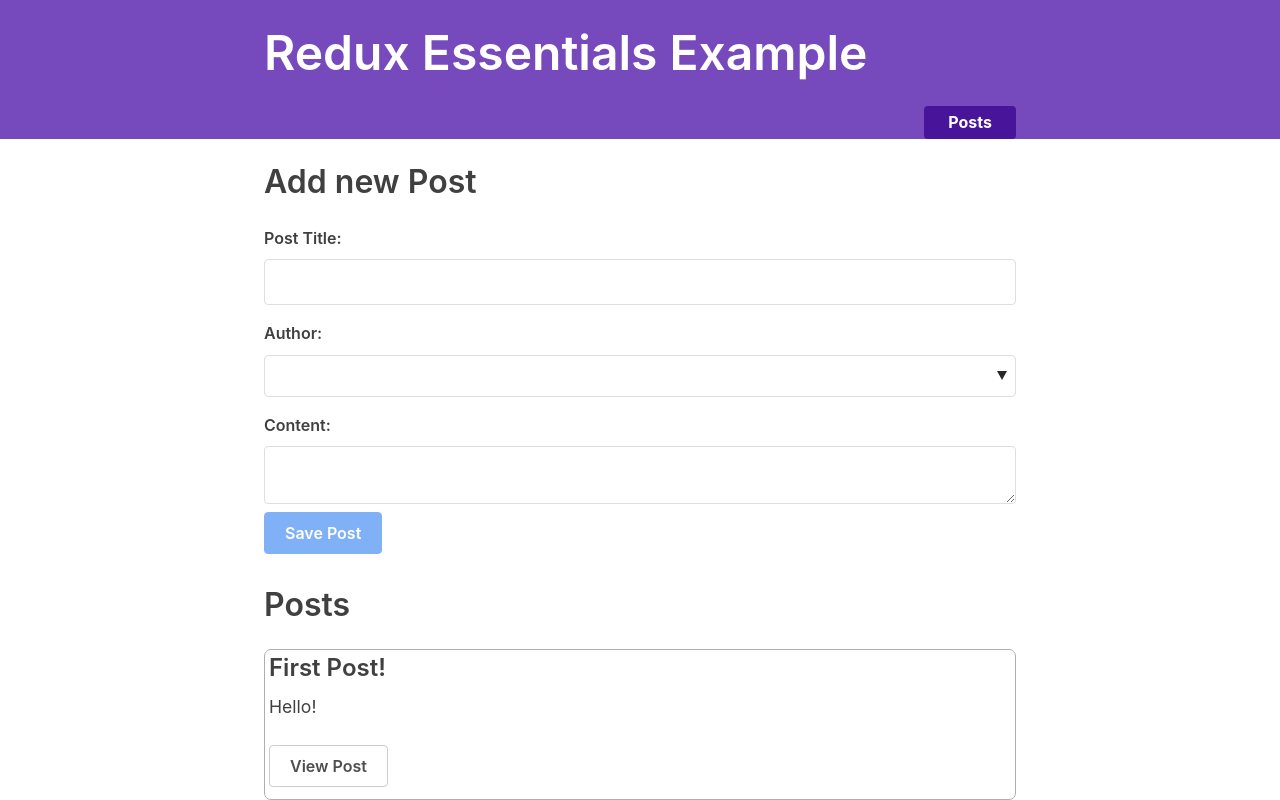
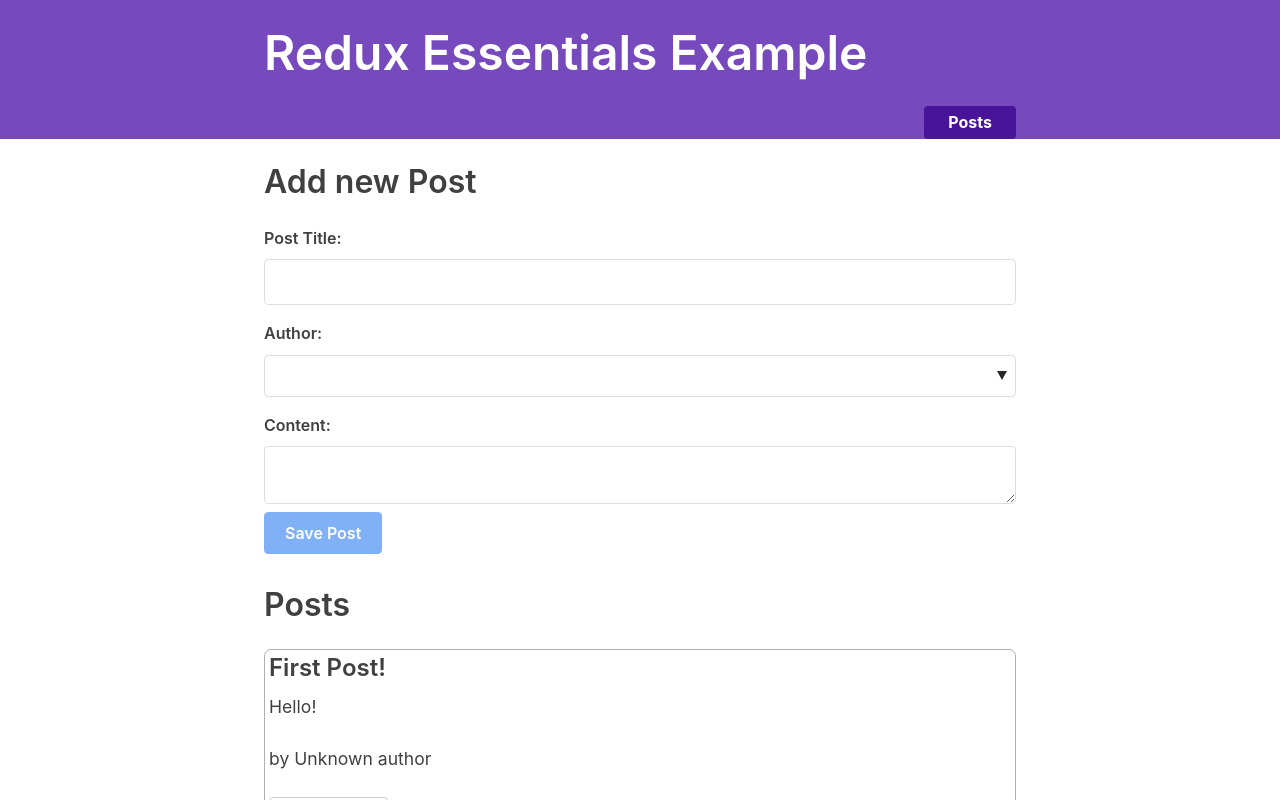
Before and after one commit to 8mamo10/relux, a React (Create React App) app in the folder redux-essentials-example-app/: page / in a window 1280 px wide. Shown: the top 800 px of the page. Built offline with nearby package versions, Linux system fonts and the light colour scheme; what miragejs, txtgen would draw is missing.

Commit message:
Show author naame on PostsList

```diff
--- a/redux-essentials-example-app/src/features/posts/PostsList.js
+++ b/redux-essentials-example-app/src/features/posts/PostsList.js
@@ -1,6 +1,8 @@
 import React from 'react'
 import { useSelector } from 'react-redux'
 import { Link } from 'react-router-dom'
+
+import { PostAuthor } from './PostAuthor'
 
 export const PostsList = () => {
   const posts = useSelector(state => state.posts)
@@ -9,9 +11,11 @@
     <article className="post-excerpt" key={post.id}>
       <h3>{post.title}</h3>
       <p className="post-content">{post.content.substring(0, 100)}</p>
+      <p><PostAuthor userId={post.user} /></p>
       <Link to={`/posts/${post.id}`} className="button muted-button">
         View Post
       </Link>
+
     </article>
   ))
 
```
